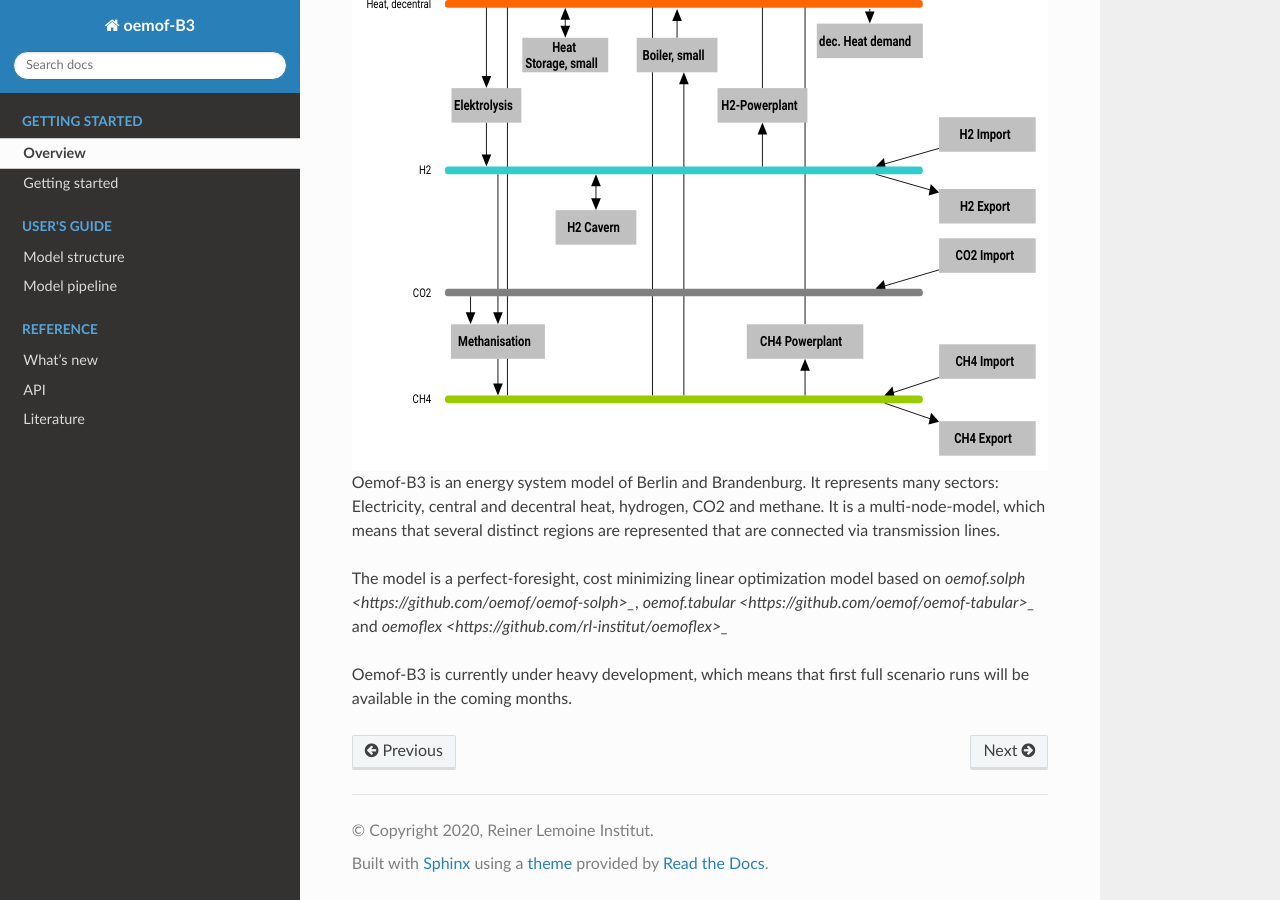
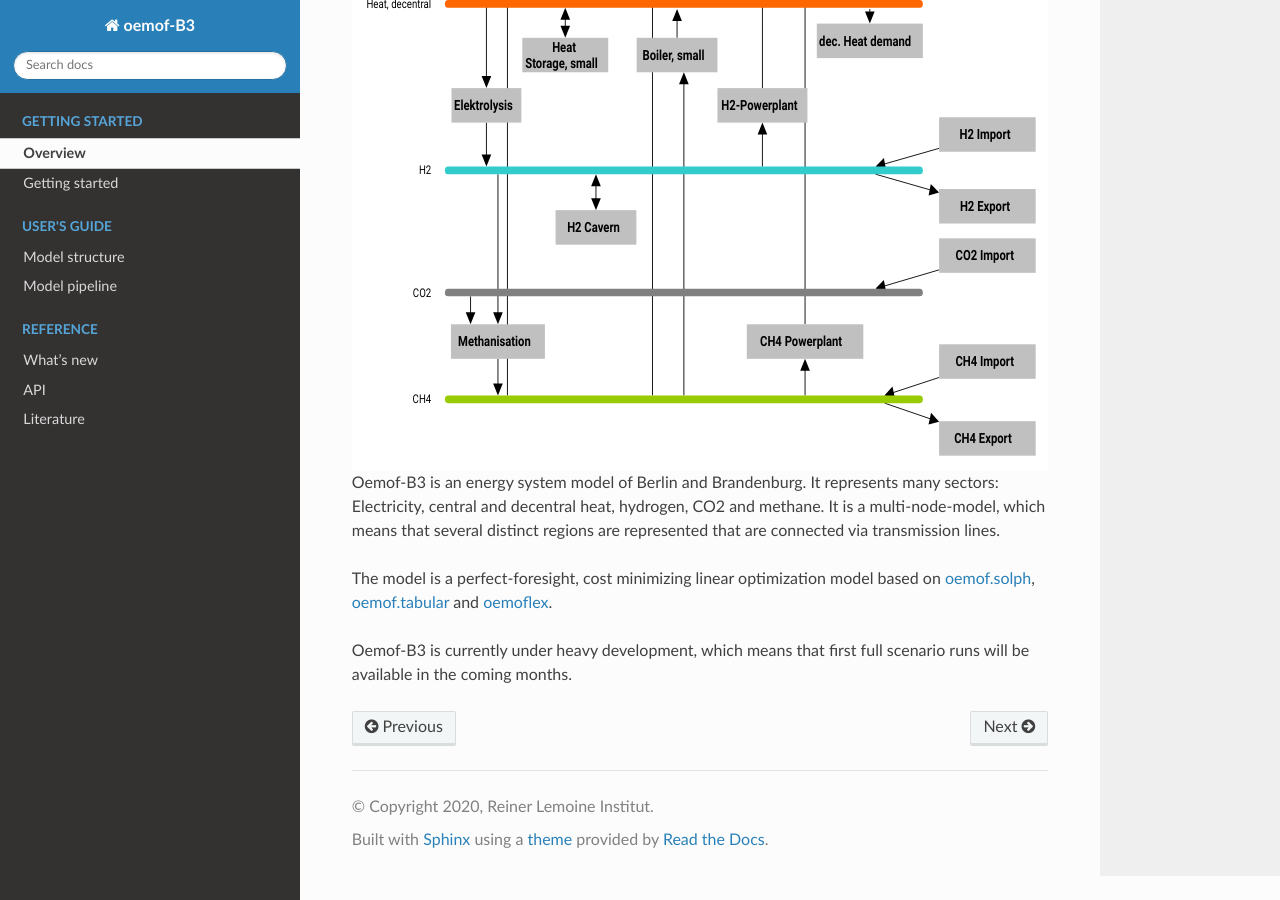
Before and after one commit to rl-institut/oemof-B3, a Sphinx documentation site: the page built from docs/overview.rst, in a window 1280 px wide and 900 px high, scrolled down 554 px. Built offline with Sphinx 7.4.7 and the Read the Docs theme 2.0.0, drawn with Linux system fonts in a browser that asks for light colours.

Commit message:
Fix links

```diff
--- a/docs/model_pipeline.rst
+++ b/docs/model_pipeline.rst
@@ -22,7 +22,7 @@
 
 The model oemof-B3 uses snakemake to keep the
 execution of these steps reproducible, adaptable and transparent. Visit the
-`snakemake docs <https://snakemake.readthedocs.io/en/stable/>_` to learn more about snakemake and
+`snakemake docs <https://snakemake.readthedocs.io/en/stable/>`_ to learn more about snakemake and
 how to install it.
 
 
--- a/docs/model_structure.rst
+++ b/docs/model_structure.rst
@@ -41,7 +41,7 @@
 
 Beyond that, there are specific variables which depend on the type of the component. Components and
 their properties are defined in
-`oemoflex <https://github.com/rl-institut/oemoflex/tree/dev/oemoflex/model>_`.
+`oemoflex <https://github.com/rl-institut/oemoflex/tree/dev/oemoflex/model>`_.
 
 Sequences
 ---------
--- a/docs/overview.rst
+++ b/docs/overview.rst
@@ -16,9 +16,9 @@
 means that several distinct regions are represented that are connected via transmission lines.
 
 The model is a perfect-foresight, cost minimizing linear optimization model based on
-`oemof.solph <https://github.com/oemof/oemof-solph>_`,
-`oemof.tabular <https://github.com/oemof/oemof-tabular>_`
-and `oemoflex <https://github.com/rl-institut/oemoflex>_`
+`oemof.solph <https://github.com/oemof/oemof-solph>`_,
+`oemof.tabular <https://github.com/oemof/oemof-tabular>`_
+and `oemoflex <https://github.com/rl-institut/oemoflex>`_.
 
 Oemof-B3 is currently under heavy development, which means that first full scenario runs will be
 available in the coming months.
```
